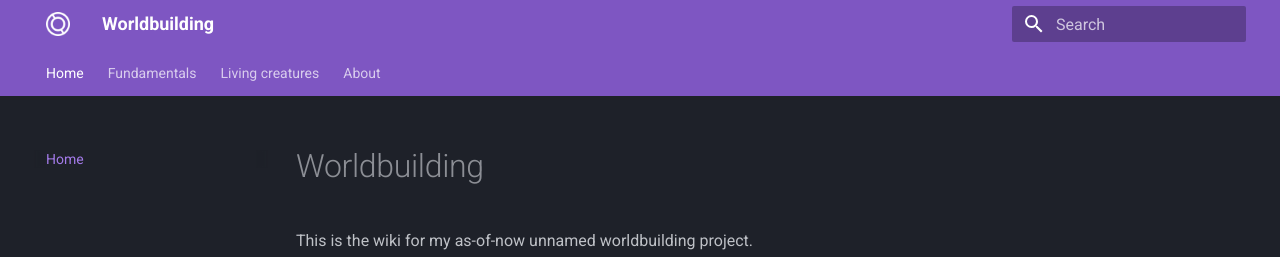
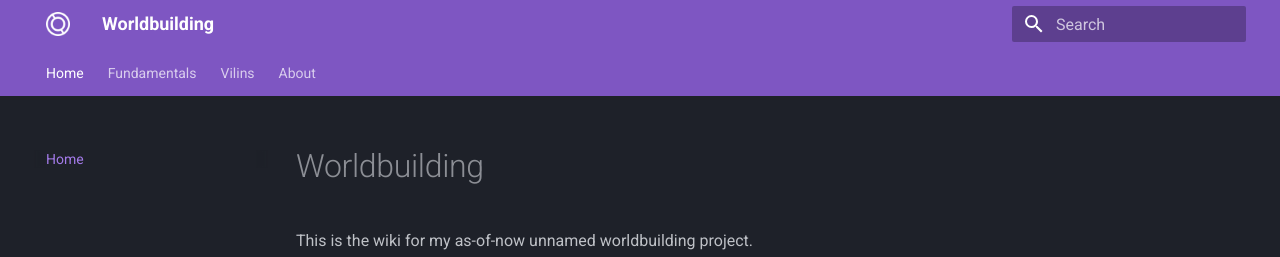
Before and after one commit to Jaw-bone6/worldbuilding, an MkDocs documentation site: the page built from docs/index.md, in a window 1280 px wide. Shown: the top 257 px of the page. Built offline with MkDocs 1.6.1 and Material for MkDocs 9.7.7, drawn with Linux system fonts in a browser that asks for light colours.

Commit message:
Rename living creatures section

```diff
--- a/mkdocs.yml
+++ b/mkdocs.yml
@@ -5,7 +5,7 @@ nav:
   - Fundamentals:
     - vilix.md
     - dimension.md
-  - Living creatures:
+  - Vilins:
     - human.md
     - thermovore.md
   - About: about.md
```
